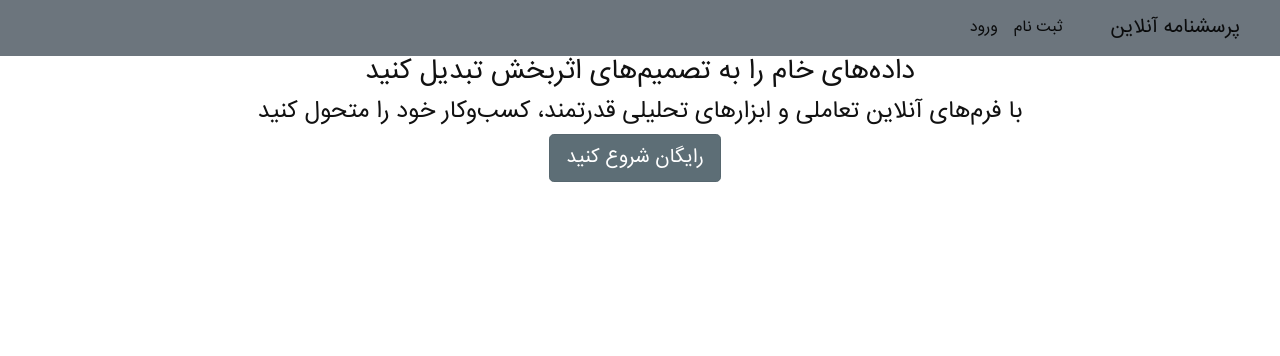
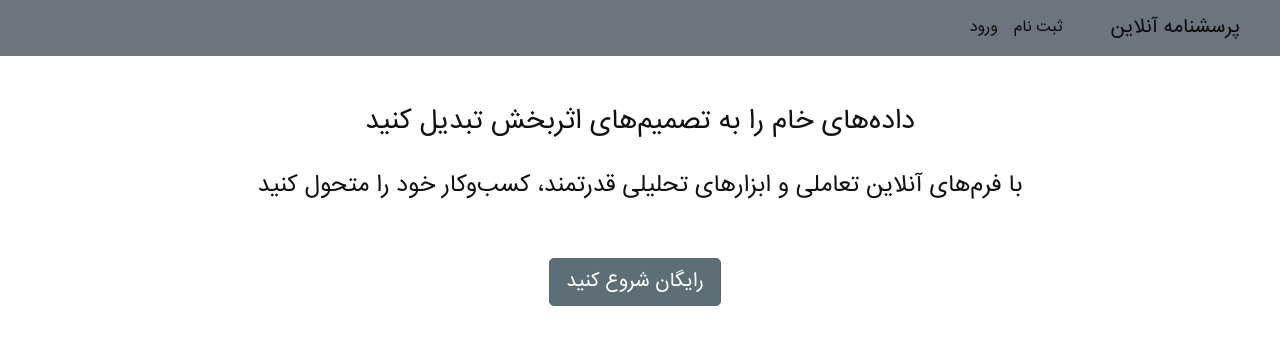
Before and after one commit to Arezoo-Moradi/Online_Survey, a Django app: page / in a window 1280 px wide. Shown: the top 356 px of the page. Run offline with Django 4.2, Linux system fonts and the light colour scheme; parts of the project's set-up code (start-up, migrations or seed data) failed here and were passed over; some libraries are stand-ins or nearby versions.

Commit message:
1400-10-7

```diff
--- a/OnlineForm/forms.py
+++ b/OnlineForm/forms.py
@@ -36,6 +36,7 @@ class SurveyForm(models.ModelForm):  # new
     class Meta:
         model = Survey
         fields = '__all__'
+        exclude = ['need_logged_user', 'template', 'publish_date', 'expire_date']
 
 
 class CategoryForm(models.ModelForm):  # new
--- a/accounts/templates/accounts/index.html
+++ b/accounts/templates/accounts/index.html
@@ -1,9 +1,10 @@
 {% extends "layouts/base-fullscreen.html" %}
 {% block content %}
-    <section class="text-center">
+    <section class="text-center m-t-50">
         <h3>داده‌های خام را به تصمیم‌های اثربخش تبدیل کنید</h3>
+        <br>
         <h4>با فرم‌های آنلاین تعاملی و ابزارهای تحلیلی قدرتمند، کسب‌و‌کار خود را متحول کنید</h4>
-        <a class="btn btn-secondary btn-lg active" role="button" aria-pressed="true" href={% url  'test-view' %}>رایگان شروع کنید</a>
+        <a class="btn btn-secondary btn-lg active m-t-50" role="button" aria-pressed="true" href={% url  'test-view' %}>رایگان شروع کنید</a>
     </section>
 
     <div>
```
Also changed, not shown: templates/test.html (+4 -3 lines), db.sqlite3.
